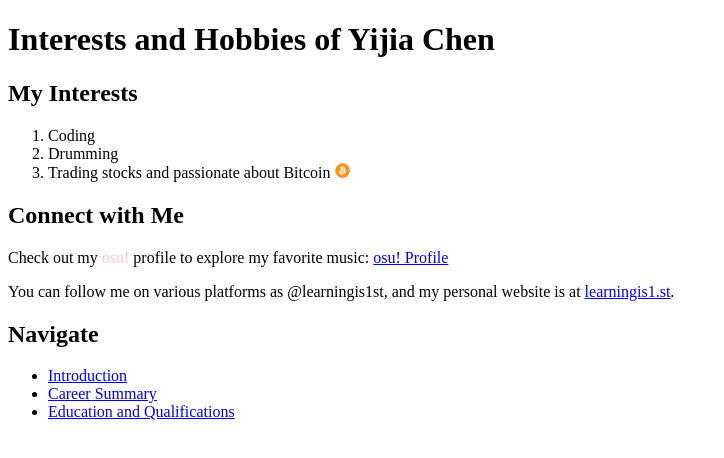
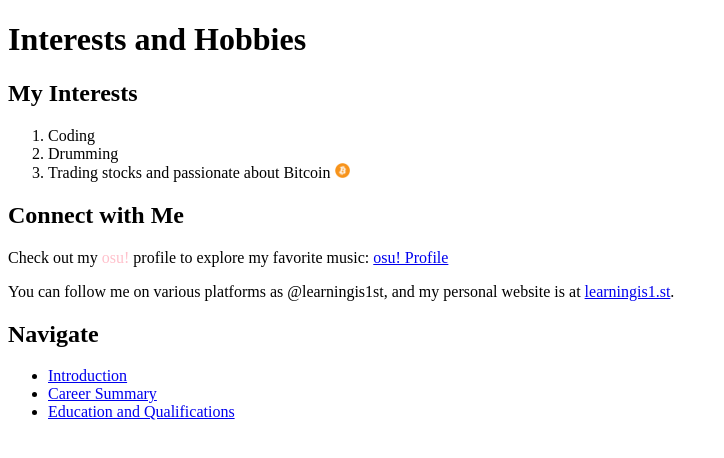
Before and after one commit to learningis1st/cpsc332, a plain HTML site: page docs/HW2/hobbies.html in a window 1280 px wide. Shown: the whole page, without its empty margins (0-724 px from the left). Drawn offline with Linux system fonts and the light colour scheme.

Commit message:
Update hobbies.html

```diff
--- a/docs/HW2/hobbies.html
+++ b/docs/HW2/hobbies.html
@@ -14,7 +14,7 @@ Assignment Name: HW2
 Last Modified: 2024-09-20
 -->
 
-<h1>Interests and Hobbies of Yijia Chen</h1>
+<h1>Interests and Hobbies</h1>
 
 <h2>My Interests</h2>
 <ol>
```
